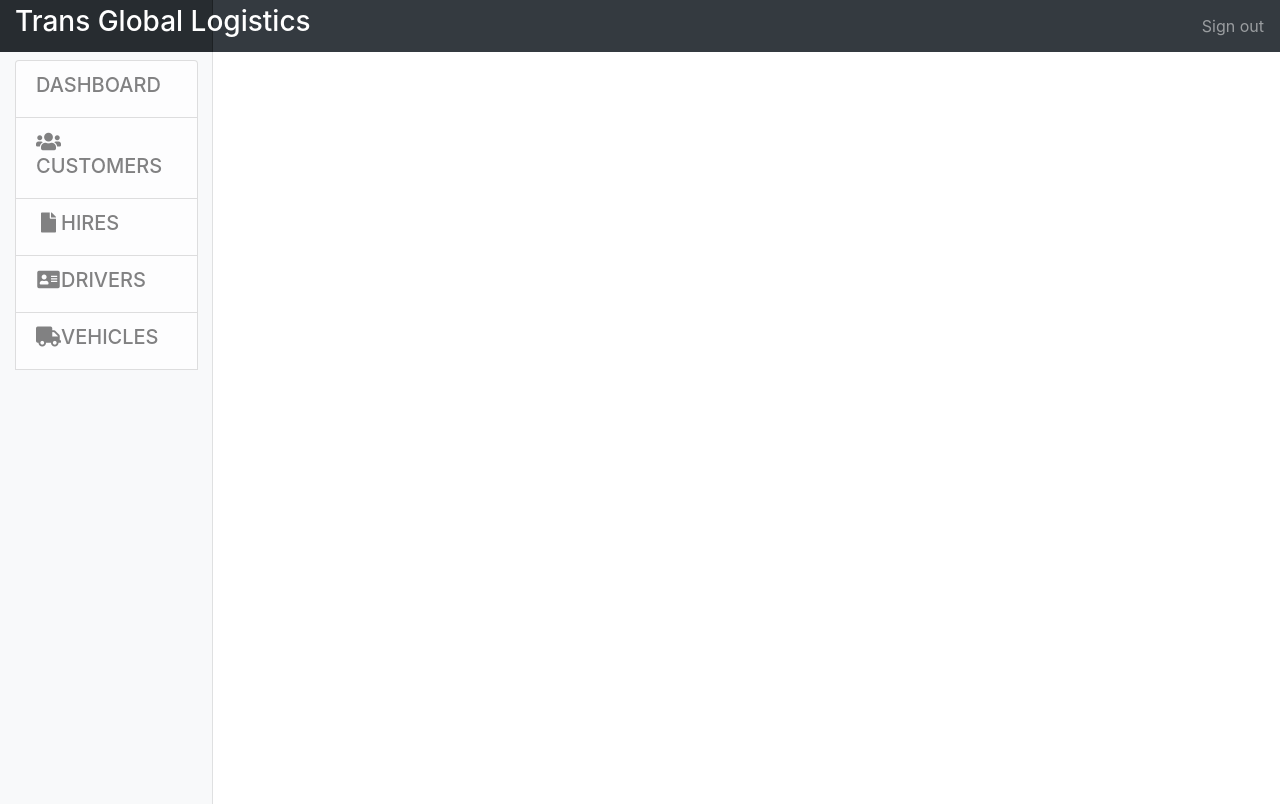
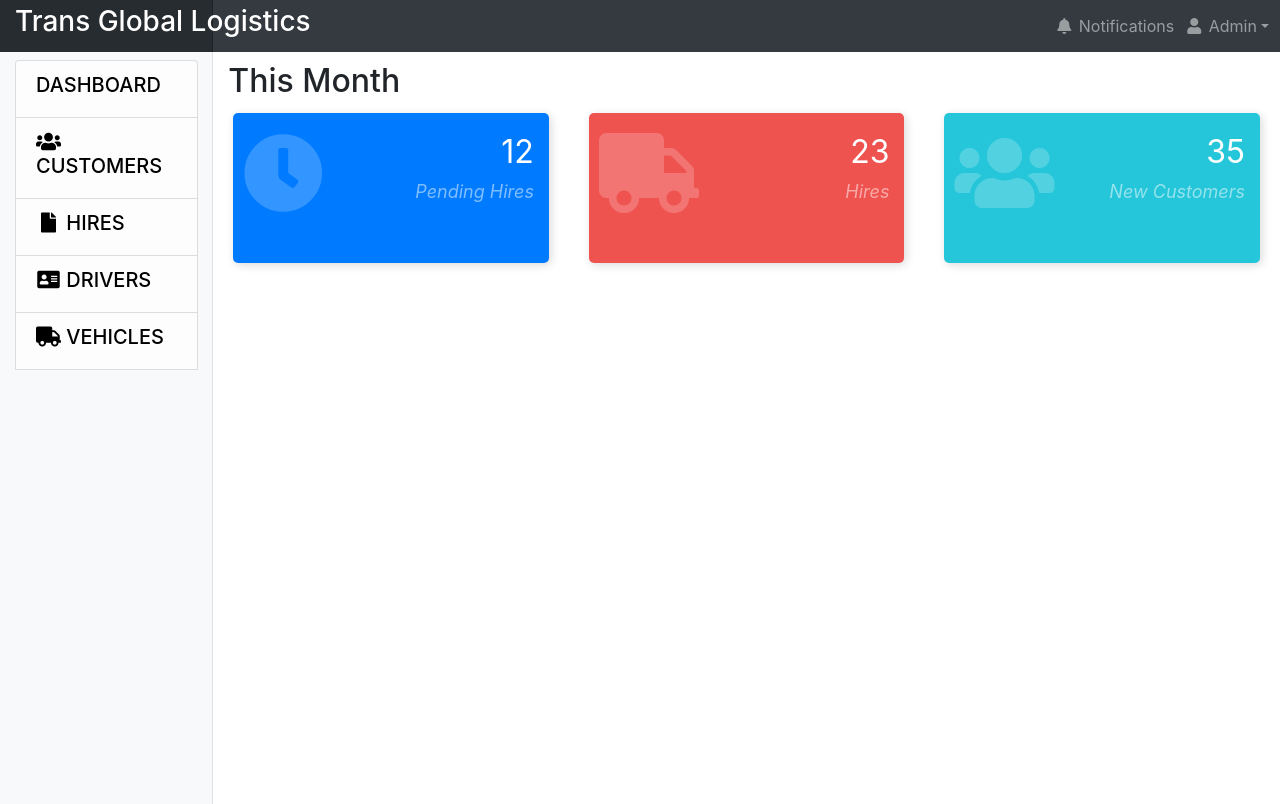
Before and after one commit to MaheemaPavithrani/TransGlobalLogistics, a CodeIgniter app: page /TransGlobalLogistics/admin/index in a window 1280 px wide. Run offline with CodeIgniter, Linux system fonts and the light colour scheme; some libraries are stand-ins or nearby versions.

Commit message:
admin | ui

```diff
--- a/application/views/admin/header.php
+++ b/application/views/admin/header.php
@@ -17,13 +17,23 @@
     </title>
 </head>
 <body>
-    <nav class="navbar navbar-dark sticky-top bg-dark flex-md-nowrap p-0" id="nav">
+    <nav class="navbar navbar-dark navbar-toggleable-xl sticky-top bg-dark flex-md-nowrap p-0" id="nav">
       <a class="navbar-brand col-sm-3 col-md-2 mr-0" href="#"><h3>Trans Global Logistics</h3></a>
       <!-- <input class="form-control form-control-dark w-100" type="text" placeholder="Search" aria-label="Search"> -->
+
       <ul class="navbar-nav px-3">
-        <li class="nav-item text-nowrap">
-          <a class="nav-link" href="#">Sign out</a>
-        </li>
+        <div class="row">
+          <li class="nav-item text-nowrap" style="padding-right:10px">
+            <a class="nav-link" href="#"><i class="fa fa-bell fa-fw"></i> Notifications</a>
+          </li>
+          <li class="nav-item text-nowrap" style="padding-right:10px">
+            <a class="nav-link dropdown-toggle" href="#" id="navbardrop" data-toggle="dropdown"><i class="fa fa-user fa-fw"></i> Admin</a>
+            <div class="dropdown-menu dropdown-menu-right" style="right: 0; left: auto;">
+                <a class="dropdown-item" href="">Profile</a>
+                <a class="dropdown-item" href="">Logout</a>
+            </div>
+          </li>
+        </div>
       </ul>
     </nav>
 
@@ -33,28 +43,28 @@
           <div class="sidebar-sticky">
             <ul class="nav flex-column">
 
-                <a href="<?php echo base_url('admin/index');?>" class="list-group-item list-group-item-light" ><h5>DASHBOARD</h5></a>
+                <a href="<?php echo base_url('admin/index');?>" class="list-group-item list-group-item-light" style="color:black" ><h5>DASHBOARD</h5></a>
 
-                <a href="#customer" class="list-group-item list-group-item-light" data-toggle="collapse" ><h5><i class="fa fa-users fa-fw fa-fw" aria-hidden="true"></i>CUSTOMERS</h5></a>
+                <a href="#customer" class="list-group-item list-group-item-light" data-toggle="collapse" style="color:black" ><h5><i class="fa fa-users fa-fw fa-fw" aria-hidden="true"></i>  CUSTOMERS</h5></a>
                 <div class="collapse" id="customer">
                   <a href="<?php echo base_url('admin/get_customers');?>" class="list-group-item">View All</a>
                   <a href="<?php echo base_url('admin/register_customer');?>" class="list-group-item">Add customer</a>
                 </div>
 
-                <a href="#hire" class="list-group-item list-group-item-light" data-toggle="collapse" ><h5><i class="fa fa-file fa-fw"></i>HIRES</h5></a>
+                <a href="#hire" class="list-group-item list-group-item-light" data-toggle="collapse" style="color:black"><h5><i class="fa fa-file fa-fw"></i>  HIRES</h5></a>
                 <div class="collapse" id="hire">
                   <a href="" class="list-group-item">Ongoing</a>
                   <a href="" class="list-group-item">Imports</a>
                   <a href="" class="list-group-item">Exports</a>
                 </div>
 
-                <a href="#drivers" class="list-group-item list-group-item-light" data-toggle="collapse" ><h5><i class="fa fa-address-card fa-fw"></i>DRIVERS</h5></a>
+                <a href="#drivers" class="list-group-item list-group-item-light" data-toggle="collapse" style="color:black" ><h5><i class="fa fa-address-card fa-fw"></i>  DRIVERS</h5></a>
                 <div class="collapse" id="drivers">
                   <a href="<?php echo base_url('admin/get_drivers');?>" class="list-group-item">View All</a>
                   <a href="<?php echo base_url('admin/register_driver');?>" class="list-group-item">Add Driver</a>
                 </div>
 
-                <a href="#vehicle" class="list-group-item list-group-item-light" data-toggle="collapse" ><h5><i class="fa fa-truck fa-fw"></i>VEHICLES</h5></a>
+                <a href="#vehicle" class="list-group-item list-group-item-light" data-toggle="collapse" style="color:black" ><h5><i class="fa fa-truck fa-fw"></i>  VEHICLES</h5></a>
                 <div class="collapse" id="vehicle">
                   <a href="" class="list-group-item">View All</a>
                   <a href="" class="list-group-item">Add Vehicle</a>
--- a/application/views/admin/index.php
+++ b/application/views/admin/index.php
@@ -9,3 +9,31 @@
   <div class="col-6">col-6</div>
   <div class="col">col-3</div>
 </div> -->
+    <div class="col-xs-10 col-sm-10">
+      <div style="padding-top:10px">
+        <h2>This Month</h2>
+      </div>
+      <div class="row">
+        <div class="col-md-4">
+          <div class="card-counter primary">
+            <i class="fa fa-clock"></i>
+            <span class="count-numbers">12</span>
+            <span class="count-name">Pending Hires</span>
+          </div>
+        </div>
+        <div class="col-md-4">
+          <div class="card-counter danger">
+            <i class="fa fa-truck"></i>
+            <span class="count-numbers">23</span>
+            <span class="count-name">Hires</span>
+          </div>
+        </div>
+        <div class="col-md-4">
+          <div class="card-counter info">
+            <i class="fa fa-users"></i>
+            <span class="count-numbers">35</span>
+            <span class="count-name">New Customers</span>
+          </div>
+        </div>
+      </div>
+    </div>
--- a/css/style.css
+++ b/css/style.css
@@ -25,7 +25,7 @@ body {
   .sidebar-sticky {
     position: -webkit-sticky;
     position: sticky;
-    top: 48px; /* Height of navbar */
+    top: 50px; /* Height of navbar */
     height: calc(100vh - 48px);
     padding-top: .5rem;
     overflow-x: hidden;
@@ -60,6 +60,10 @@ body {
    * Navbar
    */
 
+   .navbar-toggleable-xl .navbar-nav .dropdown-menu {
+    position: absolute;
+  }
+
   .navbar-brand {
     padding-top: .75rem;
     padding-bottom: .75rem;
@@ -91,3 +95,62 @@ body {
 
   .border-top { border-top: 1px solid #e5e5e5; }
   .border-bottom { border-bottom: 1px solid #e5e5e5; }
+
+  .card-counter{
+    box-shadow: 2px 2px 10px #DADADA;
+    margin: 5px;
+    padding: 20px 10px;
+    background-color: #fff;
+    height: 150px;
+    border-radius: 5px;
+    transition: .3s linear all;
+  }
+
+  .card-counter:hover{
+    box-shadow: 4px 4px 20px #DADADA;
+    transition: .3s linear all;
+  }
+
+  .card-counter.primary{
+    background-color: #007bff;
+    color: #FFF;
+  }
+
+  .card-counter.danger{
+    background-color: #ef5350;
+    color: #FFF;
+  }
+
+  .card-counter.success{
+    background-color: #66bb6a;
+    color: #FFF;
+  }
+
+  .card-counter.info{
+    background-color: #26c6da;
+    color: #FFF;
+  }
+
+  .card-counter i{
+    font-size: 5em;
+    opacity: 0.2;
+  }
+
+  .card-counter .count-numbers{
+    position: absolute;
+    right: 35px;
+    top: 20px;
+    font-size: 32px;
+    display: block;
+  }
+
+  .card-counter .count-name{
+    position: absolute;
+    right: 35px;
+    top: 70px;
+    font-style: italic;
+    text-transform: capitalize;
+    opacity: 0.5;
+    display: block;
+    font-size: 18px;
+  }
```
